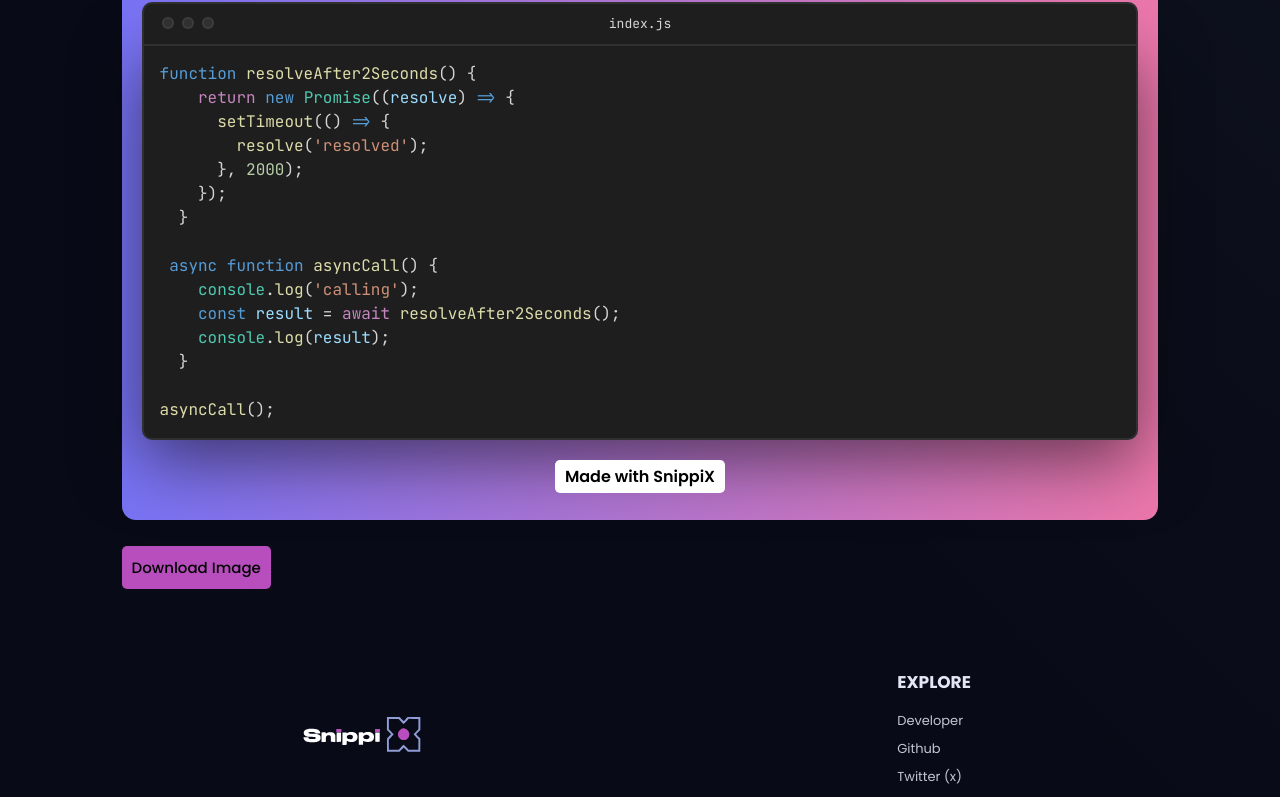
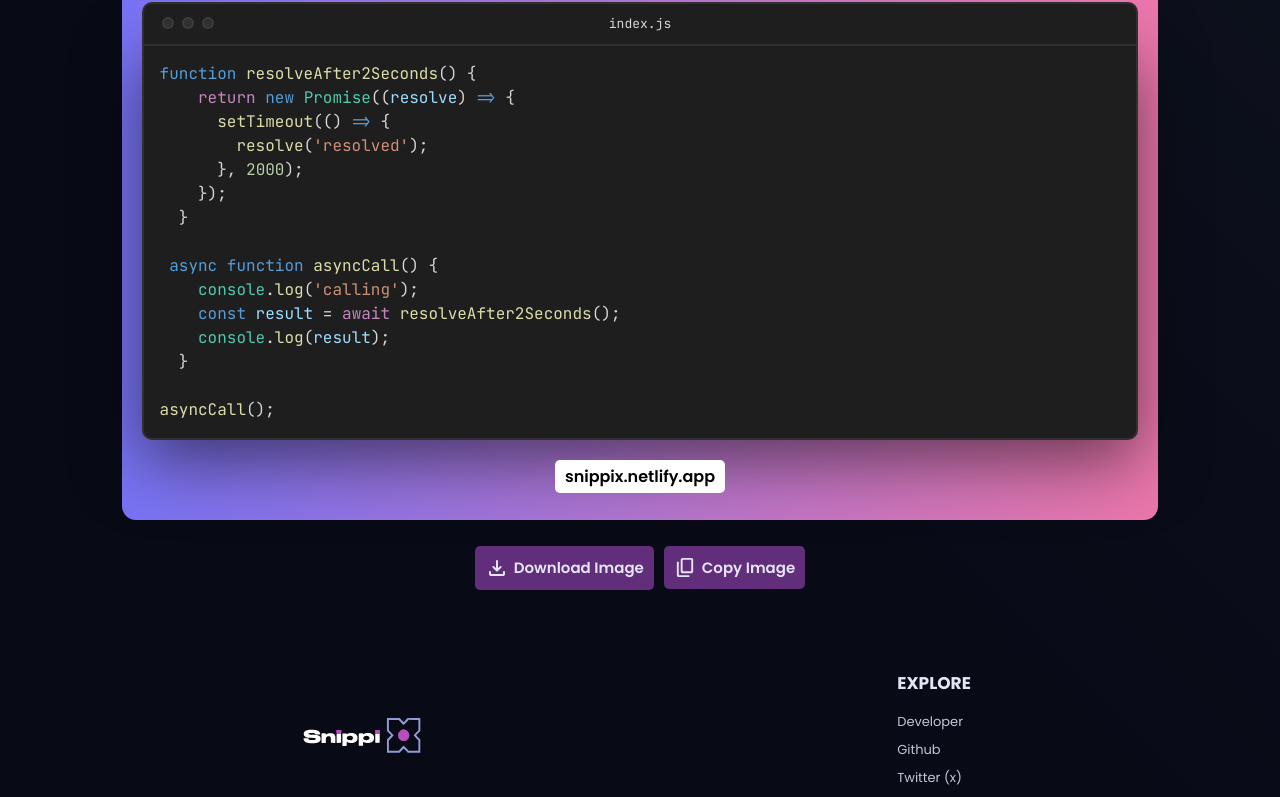
Before and after one commit to preetsuthar17/SnippiX, a Next.js app: page / in a window 1280 px wide. Shown: the part 784-1581 px from the top of the page. Built offline with nearby package versions, Linux system fonts and the light colour scheme.

Commit message:
Add clipboard-polyfill dependency and implement copyImage function

```diff
--- a/package.json
+++ b/package.json
@@ -10,6 +10,7 @@
   },
   "dependencies": {
     "ace-builds": "^1.32.6",
+    "clipboard-polyfill": "^4.0.2",
     "highlight.js": "^11.9.0",
     "html-to-image": "^1.11.11",
     "next": "14.1.0",
--- a/src/components/CodeImage.js
+++ b/src/components/CodeImage.js
@@ -41,6 +41,7 @@ import {
   xonokai,
 } from "react-syntax-highlighter/dist/cjs/styles/prism";
 import { toPng } from "html-to-image";
+import * as clipboard from "clipboard-polyfill";
 
 export default function CodeImage({ code, fileName }) {
   const [selectedTheme, setSelectedTheme] = useState(vscDarkPlus);
@@ -57,7 +58,7 @@ export default function CodeImage({ code, fileName }) {
   const [settingsDropdown, setSettingsDropdown] = useState(false);
   const [isProcessing, setIsProcessing] = useState(false);
   const [lineCount, setLineCount] = useState(false);
-
+  const [isCopied, setIsCopied] = useState(false);
   const ref = useRef();
   const colorPickerRef = useRef();
   const settingsMenuRef = useRef();
@@ -472,6 +473,7 @@ export default function CodeImage({ code, fileName }) {
   };
 
   const downloadImage = async () => {
+    setIsProcessing(true);
     if (!ref.current) {
       return;
     }
@@ -480,15 +482,12 @@ export default function CodeImage({ code, fileName }) {
     const originalPadding = ref.current.style.padding;
     const originalOverflow = ref.current.style.overflow;
 
-    setIsProcessing(true);
     ref.current.style.width = "max-content";
     ref.current.style.height = "max-content";
     ref.current.style.padding = "10px 10px";
     ref.current.style.overflow = "hidden";
 
     setTimeout(() => {
-      setIsProcessing(true);
-
       toPng(ref.current, { cacheBust: true })
         .then((dataUrl) => {
           const link = document.createElement("a");
@@ -504,9 +503,49 @@ export default function CodeImage({ code, fileName }) {
         .catch((err) => {
           console.error("oops, something went wrong!", err);
         });
-      setIsProcessing(false);
     }, 0);
     setIsProcessing(false);
+  };
+
+  const copyImage = async () => {
+    setIsCopied(true);
+    setTimeout(() => {
+      setIsCopied(false);
+    }, 5000);
+
+    if (!ref.current) {
+      return;
+    }
+
+    const originalWidth = ref.current.style.width;
+    const originalHeight = ref.current.style.height;
+    const originalPadding = ref.current.style.padding;
+    const originalOverflow = ref.current.style.overflow;
+
+    ref.current.style.width = "max-content";
+    ref.current.style.height = "max-content";
+    ref.current.style.padding = "10px 10px";
+    ref.current.style.overflow = "hidden";
+
+    setTimeout(() => {
+      toPng(ref.current, { cacheBust: true })
+        .then((dataUrl) => {
+          fetch(dataUrl)
+            .then((res) => res.blob())
+            .then((blob) => {
+              const item = new clipboard.ClipboardItem({ "image/png": blob });
+              clipboard.write([item]);
+            });
+
+          ref.current.style.width = originalWidth;
+          ref.current.style.height = originalHeight;
+          ref.current.style.padding = originalPadding;
+          ref.current.style.overflow = originalOverflow;
+        })
+        .catch((err) => {
+          console.error("oops, something went wrong!", err);
+        });
+    }, 0);
   };
 
   return (
@@ -673,17 +712,48 @@ export default function CodeImage({ code, fileName }) {
             {code}
           </SyntaxHighlighter>
           <div className="watermark-content">
-            {watermark && <p>Made with SnippiX</p>}
+            {watermark && <p>snippix.netlify.app</p>}
           </div>
         </div>
       </div>
+      <div className="code-image-buttons">
         <button
           disabled={isProcessing}
           onClick={downloadImage}
           className="primary-button"
         >
+          <svg
+            xmlns="http://www.w3.org/2000/svg"
+            width="24"
+            height="24"
+            viewBox="0 0 24 24"
+          >
+            <path
+              fill="currentColor"
+              d="M12 15.575q-.2 0-.375-.062T11.3 15.3l-3.6-3.6q-.3-.3-.288-.7t.288-.7q.3-.3.713-.312t.712.287L11 12.15V5q0-.425.288-.712T12 4q.425 0 .713.288T13 5v7.15l1.875-1.875q.3-.3.713-.288t.712.313q.275.3.288.7t-.288.7l-3.6 3.6q-.15.15-.325.213t-.375.062M6 20q-.825 0-1.412-.587T4 18v-2q0-.425.288-.712T5 15q.425 0 .713.288T6 16v2h12v-2q0-.425.288-.712T19 15q.425 0 .713.288T20 16v2q0 .825-.587 1.413T18 20z"
+            />
+          </svg>
           {isProcessing ? "Downloading..." : "Download Image"}
         </button>
+        <button
+          disabled={isProcessing}
+          onClick={copyImage}
+          className="primary-button"
+        >
+          <svg
+            xmlns="http://www.w3.org/2000/svg"
+            width="23"
+            height="23"
+            viewBox="0 0 24 24"
+          >
+            <path
+              fill="currentColor"
+              d="M9 18q-.825 0-1.412-.587T7 16V4q0-.825.588-1.412T9 2h9q.825 0 1.413.588T20 4v12q0 .825-.587 1.413T18 18zm0-2h9V4H9zm-4 6q-.825 0-1.412-.587T3 20V6h2v14h11v2zm4-6V4z"
+            />
+          </svg>
+          {isCopied ? "Copied!" : "Copy Image"}
+        </button>
+      </div>
     </div>
   );
 }
--- a/src/styles/partials/_buttons.scss
+++ b/src/styles/partials/_buttons.scss
@@ -1,13 +1,17 @@
 .primary-button {
-  background-color: var(--accent-color);
+  background-color: var(--secondary-color);
+  color: var(--white-text);
   padding: 10px;
   width: fit-content;
   font-family: var(--body-font-family);
   border-radius: 5px;
-  font-weight: 500;
+  font-weight: 600;
   font-size: 15px;
+  gap: 5px;
   cursor: pointer;
   transition: 0.2s ease all;
+  display: flex;
+  align-items: center;
   &:hover {
     transform: translateY(-2px);
   }
--- a/src/styles/partials/_code_image.scss
+++ b/src/styles/partials/_code_image.scss
@@ -67,7 +67,6 @@
 
   .code-image-main-div {
     margin: var(--margin-image) !important;
-
     display: flex;
     flex-direction: column;
   }
@@ -331,3 +330,11 @@
 .code-block {
   box-shadow: var(--box-shadow) !important;
 }
+
+.code-image-buttons {
+  display: flex;
+  gap: 10px;
+  flex-wrap: wrap;
+  align-items: center;
+  justify-content: center;
+}
```
Also changed, not shown: 1 other file (tests, documents, lock files or other folders). Lines whose indentation alone changed are shown as unchanged.
